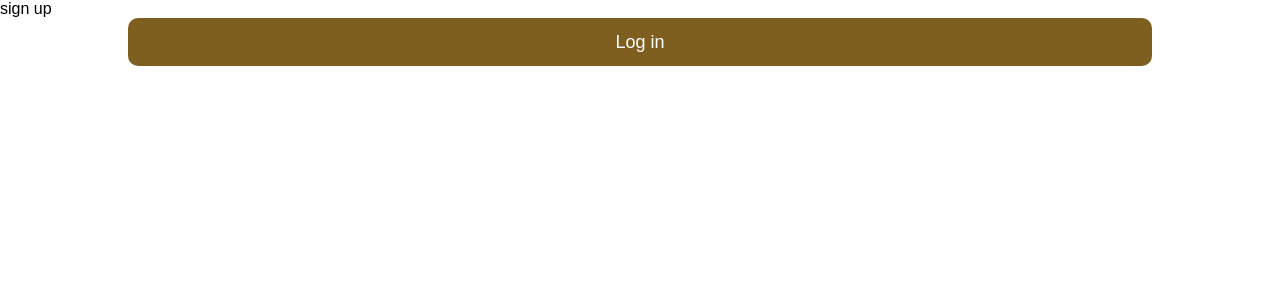
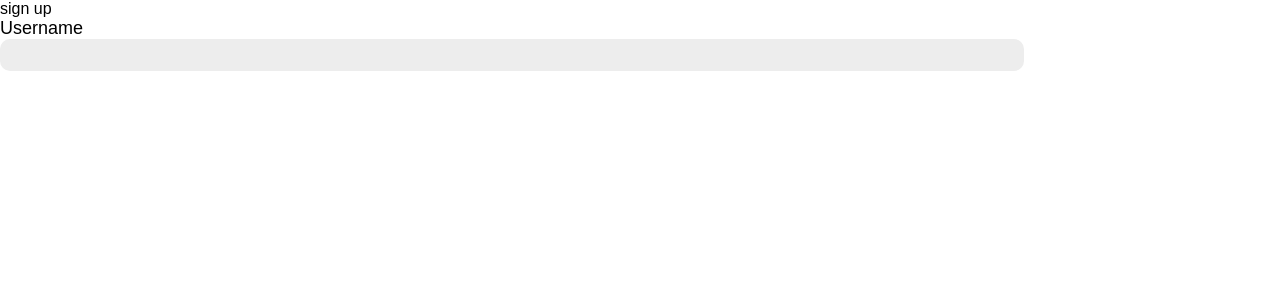
Before and after one commit to danielchungdev/Ploop, a React (Create React App) app in the folder frontend/: page /signup in a window 1280 px wide. Shown: the top 300 px of the page. Built offline with nearby package versions, Linux system fonts and the light colour scheme.

Commit message:
input style

```diff
--- /dev/null
+++ b/frontend/src/Components/Input.js
@@ -0,0 +1,18 @@
+import React from 'react'
+import '../Sass/main.scss'
+
+class Input extends React.Component{
+    constructor(props){
+        super(props)
+    }
+
+    render(){
+       return(
+            <div class = "input-container">
+                <p class = "input-label">Username</p>
+                <input class = "input" type = "text"/>
+            </div>
+        )
+    }
+}
+export default Input
--- a/frontend/src/Pages/Home.js
+++ b/frontend/src/Pages/Home.js
@@ -1,6 +1,6 @@
 import React from 'react'
-import RestroomCard from '../components/RestroomCard'
-import Button from '../components/Button'
+import RestroomCard from '../Components/RestroomCard'
+import Button from '../Components/Button'
 
 class Home extends React.Component{
     render(){
--- a/frontend/src/Pages/Signup.js
+++ b/frontend/src/Pages/Signup.js
@@ -1,13 +1,12 @@
 import React from 'react'
-import Button from '../components/Button'
-
+import Button from '../Components/Button'
+import Input from '../Components/Input'
 
 class Signup extends React.Component{
     render(){
         return(<div>
             sign up
-            <Button>Log in</Button>
-
+            <Input></Input>
         </div>)
     }
 }
--- /dev/null
+++ b/frontend/src/Sass/Components/_input.scss
@@ -0,0 +1,20 @@
+.input-container{
+     margin:auto;
+}
+
+
+.input{
+     border:none;
+     width: 80vw;
+     height: 4vh;
+     background-color: #ededed;
+
+     border-radius: 10px;
+
+
+}
+
+
+.input-label{
+     font-size:18px;
+}
--- a/frontend/src/Sass/main.scss
+++ b/frontend/src/Sass/main.scss
@@ -1,7 +1,7 @@
 @import "./Abstracts/variables";
 @import "./Components/button";
 @import "./Components/restroomcard";
-
+@import "./Components/input";
 *{
   margin: 0;
   padding: 0;
```
